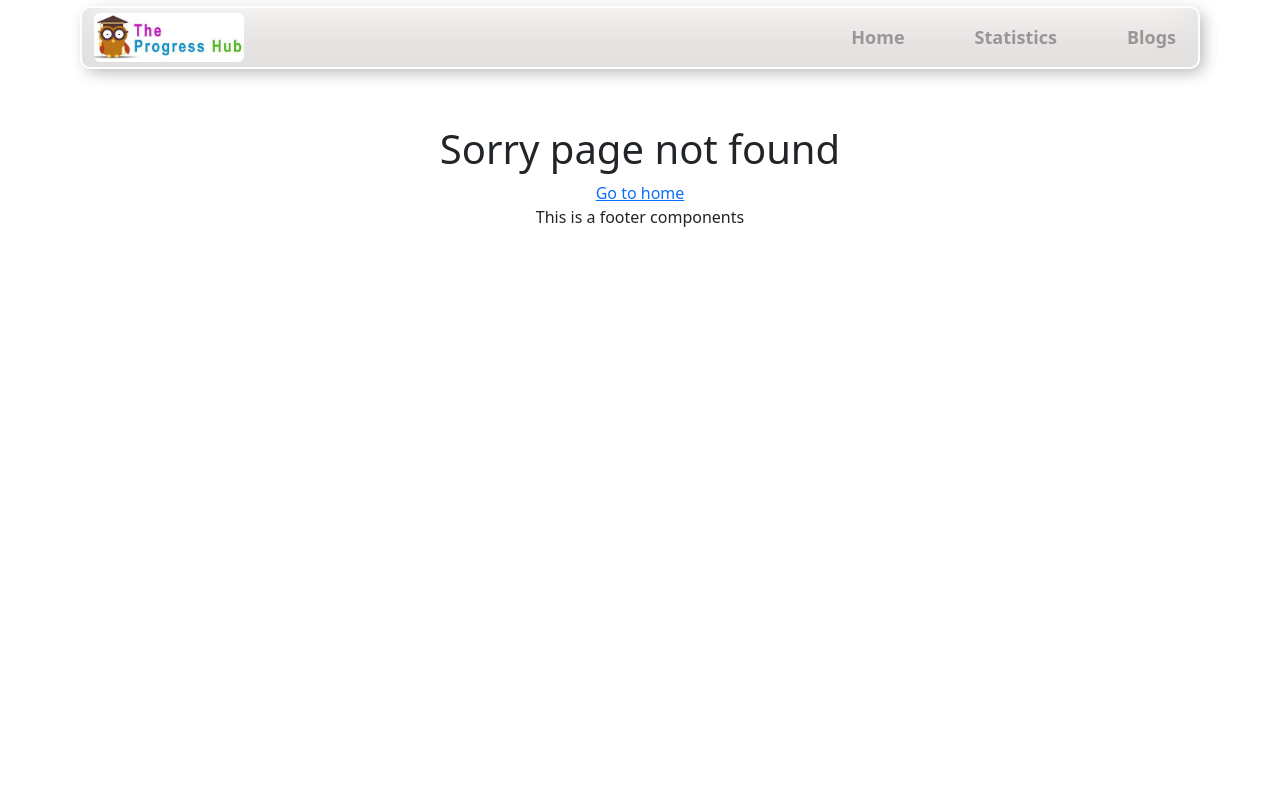
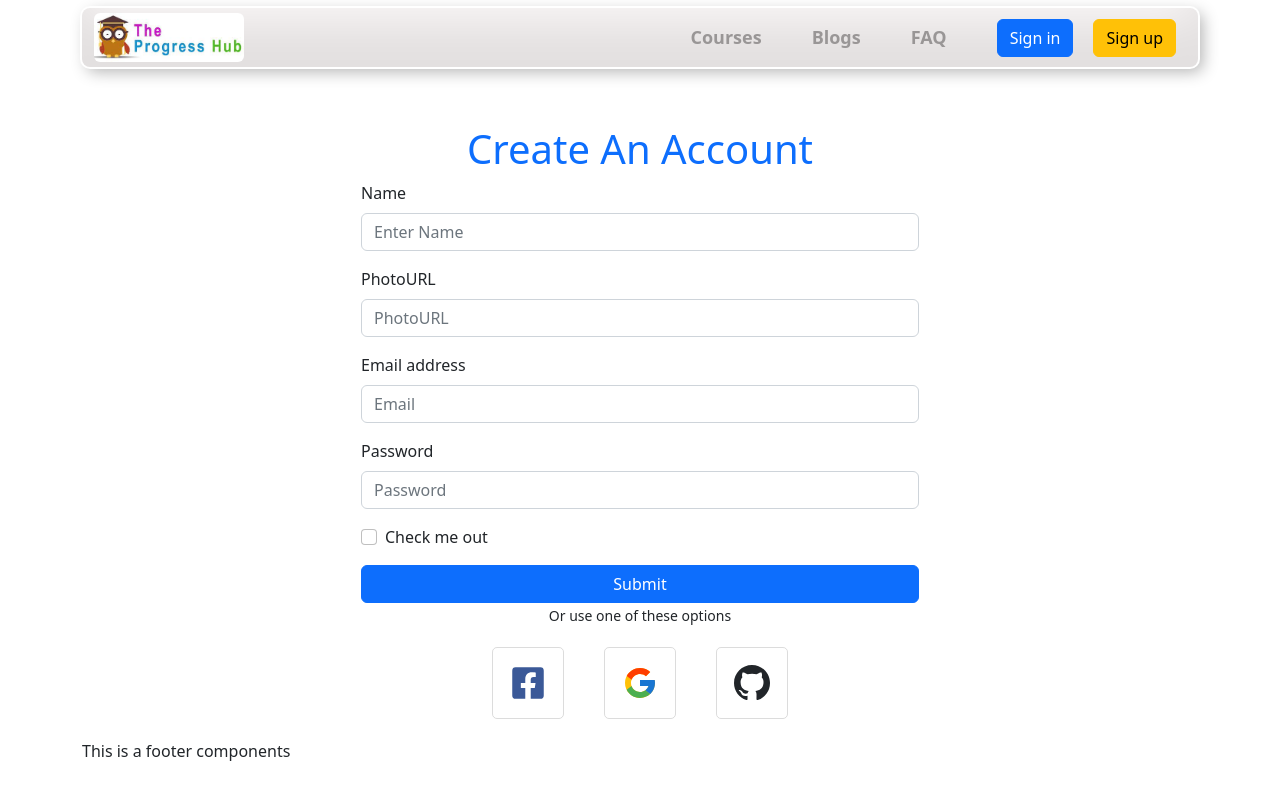
Before and after one commit to mitHSwas/progress-hub-client, a React (Create React App) app: page /register in a window 1280 px wide. Before the commit this address had no page. Built offline with nearby package versions, Linux system fonts and the light colour scheme.

Commit message:
registration and login page setup is done

```diff
--- a/package.json
+++ b/package.json
@@ -11,6 +11,7 @@
     "react": "^18.2.0",
     "react-bootstrap": "^2.5.0",
     "react-dom": "^18.2.0",
+    "react-icons": "^4.6.0",
     "react-router-dom": "^6.4.2",
     "react-scripts": "5.0.1",
     "web-vitals": "^2.1.4"
--- a/src/App.js
+++ b/src/App.js
@@ -4,7 +4,7 @@ import { router } from './routes/routes/routes';
 
 function App() {
   return (
-    <div className="App">
+    <div>
       <RouterProvider router={router}></RouterProvider>
     </div>
   );
--- /dev/null
+++ b/src/components/Blogs/Blogs.js
@@ -0,0 +1,11 @@
+import React from 'react';
+
+const Blogs = () => {
+    return (
+        <div>
+            <h1>This is blog compo..</h1>
+        </div>
+    );
+};
+
+export default Blogs;
--- /dev/null
+++ b/src/components/FAQ/FAQ.js
@@ -0,0 +1,11 @@
+import React from 'react';
+
+const FAQ = () => {
+    return (
+        <div>
+            <h2>And this is frequent asking components...</h2>
+        </div>
+    );
+};
+
+export default FAQ;
--- a/src/components/Header/Header.css
+++ b/src/components/Header/Header.css
@@ -19,11 +19,15 @@
 
 .nav-item a {
     text-decoration: none;
-    margin-left: 50px;
+    margin-left: 30px;
     padding: 5px 10px;
     font-size: 18px;
     font-weight: bold;
     color: #999696;
+}
+
+.register {
+    margin-left: 0 !important
 }
 
 .active {
--- a/src/components/Header/Header.js
+++ b/src/components/Header/Header.js
@@ -1,5 +1,5 @@
 import React from 'react';
-import { Container, Image, Nav, Navbar } from 'react-bootstrap';
+import { Button, Container, Image, Nav, Navbar } from 'react-bootstrap';
 import { Link, NavLink } from 'react-router-dom';
 import Logo from "../../assets/images/logo/logo.jpg";
 import './Header.css'
@@ -14,13 +14,17 @@ const Header = () => {
                     </Navbar.Brand>
                     <Navbar.Collapse className="justify-content-end">
                         <Nav.Item >
-                            <NavLink className={({ isActive }) => isActive ? "active" : undefined} to='/home'>Home</NavLink>
-                        </Nav.Item>
-                        <Nav.Item>
-                            <NavLink className={({ isActive }) => isActive ? "active" : undefined} to='/statistics'>Statistics</NavLink>
+                            <NavLink className={({ isActive }) => isActive ? "active" : undefined} to='/courses'>Courses</NavLink>
                         </Nav.Item>
                         <Nav.Item>
                             <NavLink className={({ isActive }) => isActive ? "active" : undefined} to='/blogs'>Blogs</NavLink>
+                        </Nav.Item>
+                        <Nav.Item>
+                            <NavLink className={({ isActive }) => isActive ? "active" : undefined} to='/questions'>FAQ</NavLink>
+                        </Nav.Item>
+                        <Nav.Item>
+                            <Link to="/login"><Button variant="primary">Sign in</Button></Link>
+                            <Link className="register" to="/register"><Button variant="warning">Sign up</Button></Link>
                         </Nav.Item>
                     </Navbar.Collapse>
                 </Container>
--- /dev/null
+++ b/src/components/Login/Login.js
@@ -0,0 +1,27 @@
+import React from 'react';
+import Button from 'react-bootstrap/Button';
+import Form from 'react-bootstrap/Form';
+
+const Login = () => {
+    return (
+        <div>
+            <h1 className="text-center text-primary mb-4">Please log in to continue</h1>
+            <Form className="w-50 mx-auto">
+                <Form.Group className="mb-3" controlId="formBasicEmail">
+                    <Form.Label>Email address</Form.Label>
+                    <Form.Control name="email" type="email" placeholder="Enter email" required />
+                </Form.Group>
+
+                <Form.Group className="mb-3" controlId="formBasicPassword">
+                    <Form.Label>Password</Form.Label>
+                    <Form.Control name="password" type="password" placeholder="Password" required />
+                </Form.Group>
+                <Button className="w-100 mx-auto" variant="primary" type="submit">
+                    Submit
+                </Button>
+            </Form>
+        </div>
+    );
+};
+
+export default Login;
--- /dev/null
+++ b/src/components/Register/Register.css
@@ -0,0 +1,16 @@
+.icon {
+    font-size: 4.5rem;
+    margin: 20px;
+    cursor: pointer;
+    border: 1px solid #bebebe88;
+    padding: 17px;
+    border-radius: 5px;
+}
+
+.facebook {
+    color: #3b5998;
+}
+
+.icon:hover {
+    border: 1px solid #3333b6;
+}
--- /dev/null
+++ b/src/components/Register/Register.js
@@ -0,0 +1,52 @@
+import React from 'react';
+import Button from 'react-bootstrap/Button';
+import Form from 'react-bootstrap/Form';
+import { FcGoogle } from "react-icons/fc";
+import { GoMarkGithub } from "react-icons/go";
+import { FaFacebookSquare } from "react-icons/fa";
+import "./Register.css";
+
+const Register = () => {
+    return (
+        <div>
+            <div>
+                <h1 className="text-center text-primary">Create An Account</h1>
+                <Form className="w-50 mx-auto">
+                    <Form.Group className="mb-3" controlId="formBasicEmail">
+                        <Form.Label>Name</Form.Label>
+                        <Form.Control name="name" type="text" placeholder="Enter Name" />
+                    </Form.Group>
+                    <Form.Group className="mb-3" controlId="formBasicEmail">
+                        <Form.Label>PhotoURL</Form.Label>
+                        <Form.Control name="photoURL" type="text" placeholder="PhotoURL" />
+                    </Form.Group>
+                    <Form.Group className="mb-3" controlId="formBasicEmail">
+                        <Form.Label>Email address</Form.Label>
+                        <Form.Control name="email" type="email" placeholder="Email" required />
+                    </Form.Group>
+
+                    <Form.Group className="mb-3" controlId="formBasicPassword">
+                        <Form.Label>Password</Form.Label>
+                        <Form.Control name="password" type="password" placeholder="Password" required />
+                    </Form.Group>
+                    <Form.Group className="mb-3" controlId="formBasicCheckbox">
+                        <Form.Check type="checkbox" label="Check me out" />
+                    </Form.Group>
+                    <Button className="w-100 mx-auto" variant="primary" type="submit">
+                        Submit
+                    </Button>
+                </Form>
+            </div>
+            <div className="w-50 mx-auto text-center">
+                <small>Or use one of these options</small>
+                <div className="icons">
+                    <FaFacebookSquare className="icon facebook"></FaFacebookSquare>
+                    <FcGoogle className="icon"></FcGoogle>
+                    <GoMarkGithub className="icon"></GoMarkGithub>
+                </div>
+            </div>
+        </div>
+    );
+};
+
+export default Register;
```
Also changed, not shown: src/routes/routes/routes.js (+20 -0 lines), 1 other file (tests, documents, lock files or other folders).
